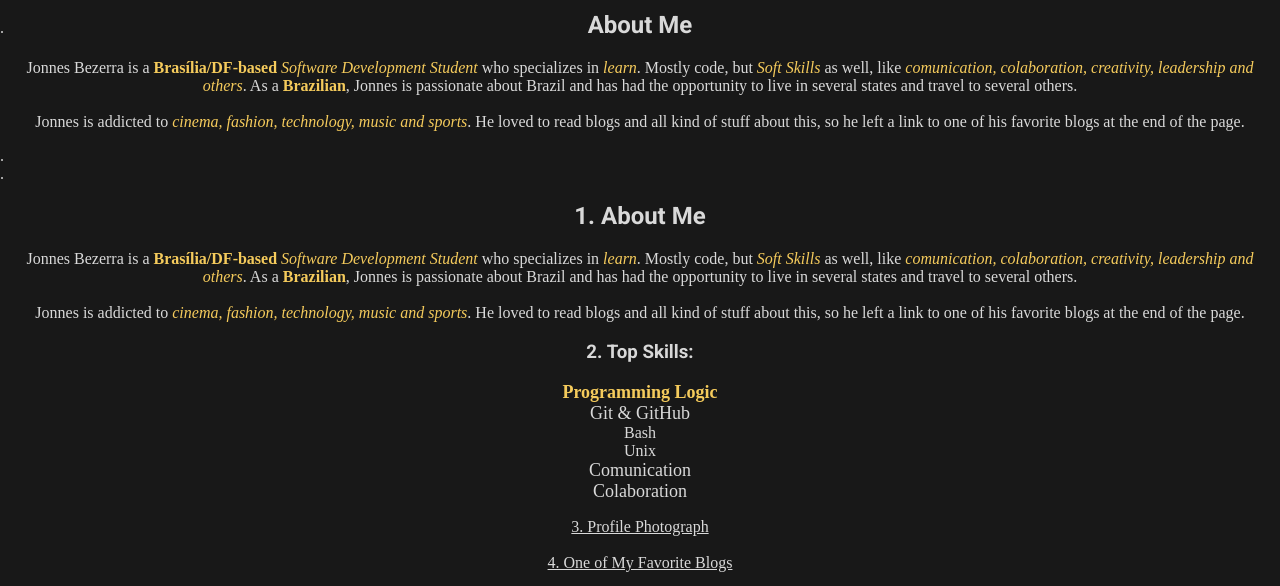
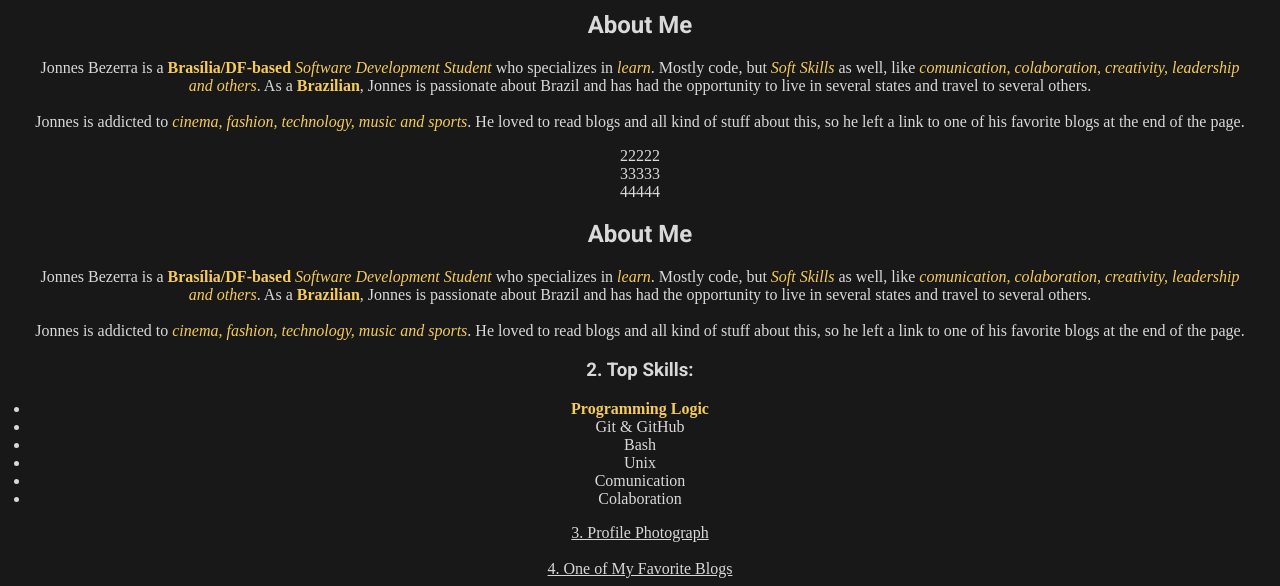
Before and after one commit to JonnesBezerra/jonnesbezerra.github.io, a plain HTML site: page index.html in a window 1280 px wide. Shown: the part 438-1024 px from the top of the page. Drawn offline with Linux system fonts and the light colour scheme.

Commit message:
Externar o estilo para um arquivo style.css e ajustar as margens do body

```diff
--- a/index.html
+++ b/index.html
@@ -1,63 +1,18 @@
 <!DOCTYPE html>
 <html lang="en">
+
 <head>
     <meta charset="UTF-8">
     <meta http-equiv="X-UA-Compatible" content="IE=edge">
     <meta name="viewport" content="width=device-width, initial-scale=1.0">
     <title>Jonnes' Portfolio</title>
     <link rel="preconnect" href="https://fonts.gstatic.com">
-    <link href="https://fonts.googleapis.com/css2?family=Roboto:ital,wght@0,100;0,300;0,400;0,500;0,700;0,900;1,100;1,300;1,400;1,500;1,700;1,900&display=swap" rel="stylesheet">
-    <style>
-        @font-face {
-            font-family: 'univers-condensed';
-            src: url(fonts/univers-condensed-bold.ttf);
-            font-weight: normal;
-            font-style: normal;
-        }
+    <link
+        href="https://fonts.googleapis.com/css2?family=Roboto:ital,wght@0,100;0,300;0,400;0,500;0,700;0,900;1,100;1,300;1,400;1,500;1,700;1,900&display=swap"
+        rel="stylesheet">
+    <link rel="stylesheet" type="text/css" href="style.css" media="all">
+</head>
 
-        * {
-            text-align: center;
-            background-color: #181818;
-            color: #d9d9d9;
-            padding-inline-start: 0px;
-        }
-        h1 {
-            font-family: 'univers-condensed';
-            font-size: 40px;
-        }
-        h2, h3 {
-            font-family: 'Roboto', sans-serif;
-            font-weight: bold;
-            font-style: bold;
-            padding: 0px;
-        }
-
-        strong, em {
-            color: #f5cb5c;
-        }
-
-        .menu a {
-            color: #f5cb5c;
-
-        }
-
-        ol:nth-child(1) li {
-            position: relative;
-            display: inline;
-            margin-right: 10px;
-            margin-bottom: 10px;
-        }
-
-        ul:last-of-type li:nth-child(1), li:nth-child(2), li:nth-child(5), li:nth-child(6) {
-            list-style-type: none; /*esconder os marcadores laterais, bolinhas laterais*/
-            font-size: 18px;
-        }
-
-        img {
-            margin: 20px;
-        }
-    </style>
-</head>
 <body>
     <header>
         <ol class="menu">
@@ -67,28 +22,38 @@
             <li><a href="#fav">Fav Blog</a></li>
         </ol>
     </header>
-    <img id="profilePhoto" src="images/linkedin profile.jpg" alt="Jonnes com um leve sorriso, uma camiseta preta e seu cabelo esvoaçante." width="250">
+    <img id="profilePhoto" src="images/linkedin profile.jpg"
+        alt="Jonnes com um leve sorriso, uma camiseta preta e seu cabelo esvoaçante." width="250">
     <h1>JONNES BEZERRA COSTA</h1>
 
-    <ol>
+
+    <ol class="ordered">
         <li>
-            <h2 id="me">About Me</h2>
-            <p>Jonnes Bezerra is a <strong>Brasília/DF-based</strong> <em>Software Development Student</em> who specializes in <em>learn</em>. Mostly code, but <em>Soft Skills</em> as well, like <em>comunication, colaboration, creativity, leadership and others</em>. As a <strong>Brazilian</strong>, Jonnes is passionate about Brazil and has had the opportunity to live in several states and travel to several others. <br>
+            <h2>About Me</h2>
+        </li>
+        <p>Jonnes Bezerra is a <strong>Brasília/DF-based</strong> <em>Software Development Student</em> who specializes
+            in <em>learn</em>. Mostly code, but <em>Soft Skills</em> as well, like <em>comunication, colaboration,
+                creativity, leadership and others</em>. As a <strong>Brazilian</strong>, Jonnes is passionate about
+            Brazil and has had the opportunity to live in several states and travel to several others. <br>
             <br>
-            Jonnes is addicted to <em>cinema, fashion, technology, music and sports</em>. He loved to read blogs and all kind of stuff about this, so he left a link to one of his favorite blogs at the end of the page.
-            </p>
+            Jonnes is addicted to <em>cinema, fashion, technology, music and sports</em>. He loved to read blogs and all
+            kind of stuff about this, so he left a link to one of his favorite blogs at the end of the page.
+        </p>
+        <li>
+            22222
         </li>
-        <li>
-
-        </li>
-        <li></li>
-        <li></li>
+        <li>33333</li>
+        <li>44444</li>
     </ol>
 
-    <h2 id="me">1. About Me</h2>
-    <p>Jonnes Bezerra is a <strong>Brasília/DF-based</strong> <em>Software Development Student</em> who specializes in <em>learn</em>. Mostly code, but <em>Soft Skills</em> as well, like <em>comunication, colaboration, creativity, leadership and others</em>. As a <strong>Brazilian</strong>, Jonnes is passionate about Brazil and has had the opportunity to live in several states and travel to several others. <br>
-    <br>
-    Jonnes is addicted to <em>cinema, fashion, technology, music and sports</em>. He loved to read blogs and all kind of stuff about this, so he left a link to one of his favorite blogs at the end of the page.
+    <h2 id="me">About Me</h2>
+    <p>Jonnes Bezerra is a <strong>Brasília/DF-based</strong> <em>Software Development Student</em> who specializes in
+        <em>learn</em>. Mostly code, but <em>Soft Skills</em> as well, like <em>comunication, colaboration, creativity,
+            leadership and others</em>. As a <strong>Brazilian</strong>, Jonnes is passionate about Brazil and has had
+        the opportunity to live in several states and travel to several others. <br>
+        <br>
+        Jonnes is addicted to <em>cinema, fashion, technology, music and sports</em>. He loved to read blogs and all
+        kind of stuff about this, so he left a link to one of his favorite blogs at the end of the page.
     </p>
 
     <h3 id="skills">2. Top Skills:</h3>
@@ -106,4 +71,5 @@
     <a id="fav" href="https://hypnotique.com.br/" target="_blank">4. One of My Favorite Blogs</a>
 
 </body>
+
 </html>
--- /dev/null
+++ b/style.css
@@ -0,0 +1,53 @@
+@font-face {
+    font-family: 'univers-condensed';
+    src: url(fonts/univers-condensed-bold.ttf);
+    font-weight: normal;
+    font-style: normal;
+}
+
+* {
+	text-align: center;
+    background-color: #181818;
+    color: #d9d9d9;
+    padding-inline-start: 0px;
+}
+
+body {
+	margin-left: 30px;
+	margin-right: 30px;
+}
+
+h1 {
+    font-family: 'univers-condensed';
+    font-size: 40px;
+}
+h2, h3 {
+    font-family: 'Roboto', sans-serif;
+    font-weight: bold;
+}
+
+strong, em {
+    color: #f5cb5c;
+}
+
+.menu a {
+    color: #f5cb5c;
+
+}
+
+.menu li {
+    position: relative;
+    display: inline;
+    margin-right: 10px;
+    margin-bottom: 10px;
+    list-style-type: none; /*esconder os marcadores laterais, bolinhas laterais*/
+    font-size: 18px;
+}
+
+img {
+    margin: 20px;
+}
+
+ol {
+	list-style: none;
+}
```
